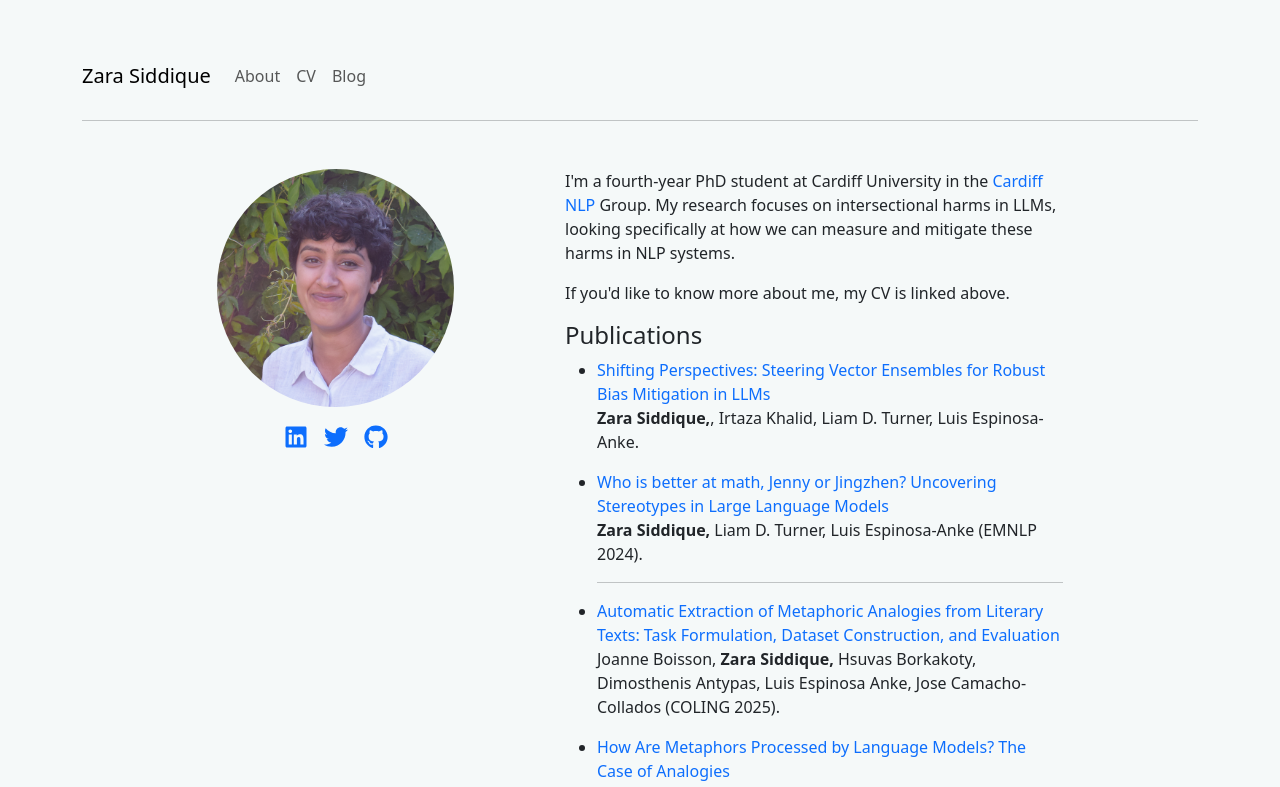
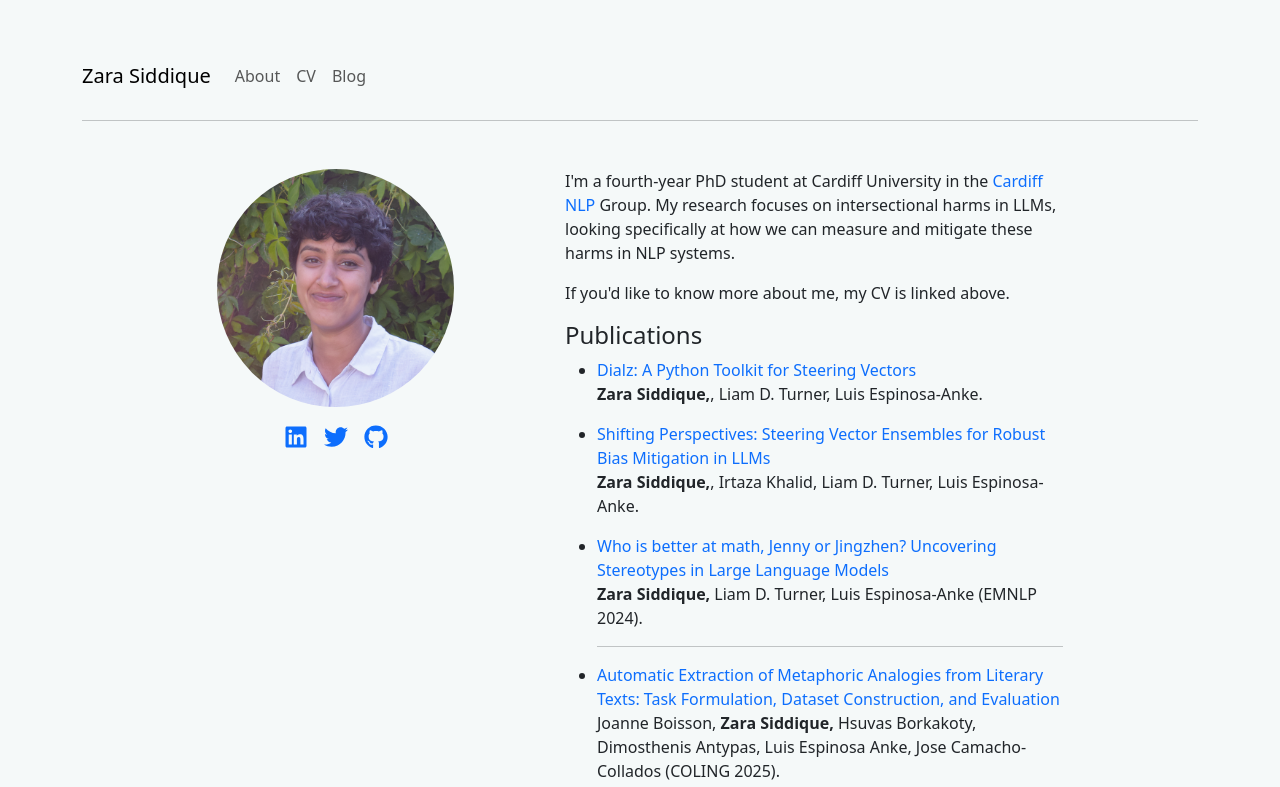
Before and after one commit to groovychoons/zara-siddique, a React (Create React App) app: page / in a window 1280 px wide. Shown: the top 787 px of the page. Built offline with nearby package versions, Linux system fonts and the light colour scheme.

Commit message:
Added Dialz Paper

```diff
--- a/src/pages/About.js
+++ b/src/pages/About.js
@@ -1,6 +1,7 @@
 import React from "react";
 import { Container, Row, Col, Image } from "react-bootstrap";
 import { FaLinkedin, FaTwitter, FaGithub } from "react-icons/fa";
+import dialz from "./../assets/Dialz Paper.pdf";
 
 function About() {
   return (
@@ -57,6 +58,15 @@ function About() {
           <h2>Publications</h2>
           <ul>
           <li>
+              <a href={dialz} target="_blank" rel="noreferrer">
+                Dialz: A Python Toolkit for Steering Vectors
+              </a>
+              <p>
+                <strong>Zara Siddique,</strong>, Liam D. Turner, Luis
+                Espinosa-Anke.
+              </p>
+            </li>
+          <li>
               <a href="https://arxiv.org/abs/2503.05371">
                 Shifting Perspectives: Steering Vector Ensembles for Robust Bias Mitigation in LLMs
               </a>
```
Also changed, not shown: 1 other file (tests, documents, lock files or other folders).
